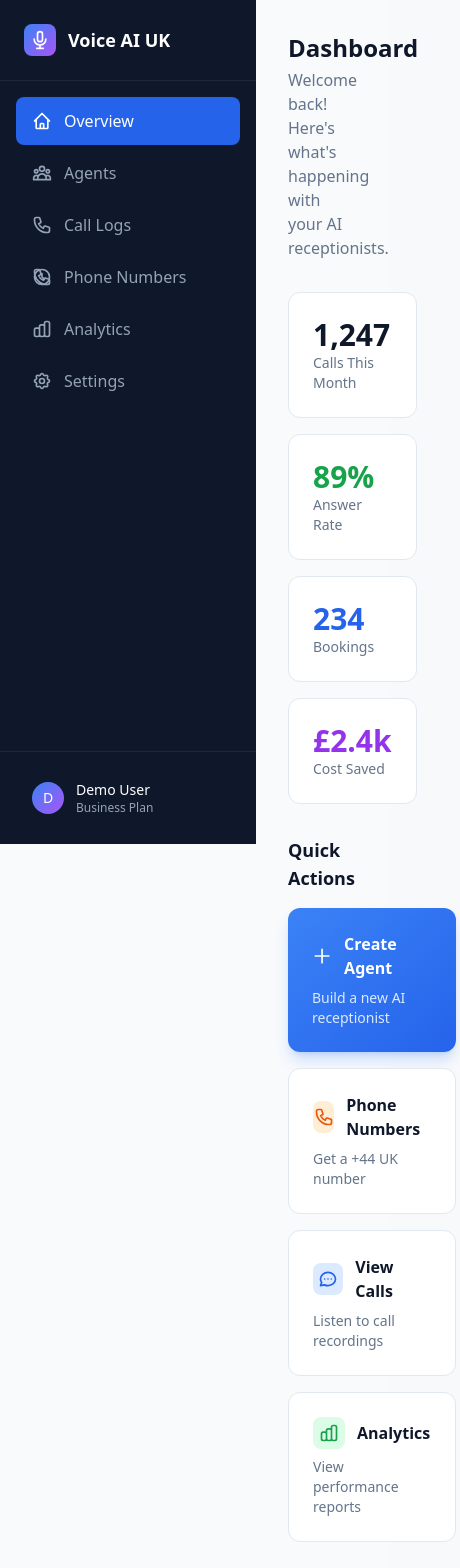
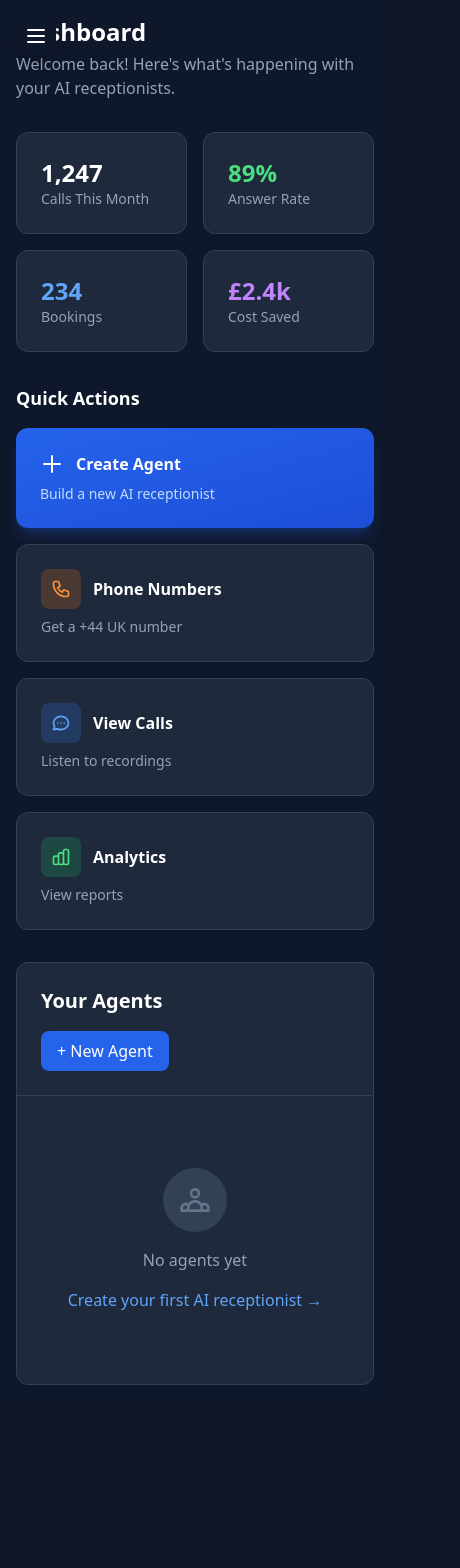
Before and after one commit to brun1988/voice-ai-uk, a Next.js app: page /dashboard in a window 390 px wide. Shown: the top 1568 px of the page, 460 px wide, since content can reach past the window. After the commit the page ends 1401 px from the top, so only its background shows below. Built offline with nearby package versions, Linux system fonts and the light colour scheme.

Commit message:
Add mobile hamburger menu and dark Synthflow theme

```diff
--- a/app/dashboard/layout.tsx
+++ b/app/dashboard/layout.tsx
@@ -6,9 +6,9 @@ export default function DashboardLayout({
   children: React.ReactNode
 }) {
   return (
-    <div className="min-h-screen bg-slate-50">
+    <div className="min-h-screen bg-slate-900">
       <Sidebar />
-      <main className="ml-64">
+      <main className="lg:ml-0">
         {children}
       </main>
     </div>
--- a/app/dashboard/page.tsx
+++ b/app/dashboard/page.tsx
@@ -2,102 +2,102 @@ import Link from 'next/link'
 
 export default function Dashboard() {
   return (
-    <div className="p-8">
+    <div className="p-4 lg:p-8">
       {/* Page Header */}
       <div className="mb-8">
-        <h1 className="text-2xl font-bold text-slate-900">Dashboard</h1>
-        <p className="text-slate-500 mt-1">Welcome back! Here's what's happening with your AI receptionists.</p>
+        <h1 className="text-2xl lg:text-3xl font-bold text-white">Dashboard</h1>
+        <p className="text-slate-400 mt-1">Welcome back! Here's what's happening with your AI receptionists.</p>
       </div>
 
       {/* Stats */}
-      <div className="grid md:grid-cols-4 gap-4 mb-8">
-        <div className="bg-white p-6 rounded-xl border border-slate-200">
-          <div className="text-3xl font-bold text-slate-900">1,247</div>
-          <div className="text-slate-500 text-sm">Calls This Month</div>
+      <div className="grid grid-cols-2 lg:grid-cols-4 gap-4 mb-8">
+        <div className="bg-slate-800 p-6 rounded-xl border border-slate-700">
+          <div className="text-2xl lg:text-3xl font-bold text-white">1,247</div>
+          <div className="text-slate-400 text-sm">Calls This Month</div>
         </div>
-        <div className="bg-white p-6 rounded-xl border border-slate-200">
-          <div className="text-3xl font-bold text-green-600">89%</div>
-          <div className="text-slate-500 text-sm">Answer Rate</div>
+        <div className="bg-slate-800 p-6 rounded-xl border border-slate-700">
+          <div className="text-2xl lg:text-3xl font-bold text-green-400">89%</div>
+          <div className="text-slate-400 text-sm">Answer Rate</div>
         </div>
-        <div className="bg-white p-6 rounded-xl border border-slate-200">
-          <div className="text-3xl font-bold text-blue-600">234</div>
-          <div className="text-slate-500 text-sm">Bookings</div>
+        <div className="bg-slate-800 p-6 rounded-xl border border-slate-700">
+          <div className="text-2xl lg:text-3xl font-bold text-blue-400">234</div>
+          <div className="text-slate-400 text-sm">Bookings</div>
         </div>
-        <div className="bg-white p-6 rounded-xl border border-slate-200">
-          <div className="text-3xl font-bold text-purple-600">£2.4k</div>
-          <div className="text-slate-500 text-sm">Cost Saved</div>
+        <div className="bg-slate-800 p-6 rounded-xl border border-slate-700">
+          <div className="text-2xl lg:text-3xl font-bold text-purple-400">£2.4k</div>
+          <div className="text-slate-400 text-sm">Cost Saved</div>
         </div>
       </div>
 
       {/* Quick Actions */}
       <div className="mb-8">
-        <h2 className="text-lg font-semibold text-slate-900 mb-4">Quick Actions</h2>
-        <div className="grid md:grid-cols-4 gap-4">
-          <Link href="/dashboard/new" className="bg-gradient-to-br from-blue-500 to-blue-600 p-6 rounded-xl text-white hover:from-blue-600 hover:to-blue-700 transition-all shadow-lg shadow-blue-500/25">
+        <h2 className="text-lg font-semibold text-white mb-4">Quick Actions</h2>
+        <div className="grid grid-cols-1 sm:grid-cols-2 lg:grid-cols-4 gap-4">
+          <Link href="/dashboard/new" className="bg-gradient-to-br from-blue-600 to-blue-700 p-6 rounded-xl text-white hover:from-blue-500 hover:to-blue-600 transition-all shadow-lg shadow-blue-600/25 hover:scale-[1.02]">
             <div className="flex items-center gap-3 mb-2">
               <svg className="w-6 h-6" fill="none" stroke="currentColor" viewBox="0 0 24 24">
                 <path strokeLinecap="round" strokeLinejoin="round" strokeWidth={2} d="M12 4v16m8-8H4" />
               </svg>
               <span className="font-semibold">Create Agent</span>
             </div>
-            <div className="text-blue-100 text-sm">Build a new AI receptionist</div>
+            <div className="text-blue-200 text-sm">Build a new AI receptionist</div>
           </Link>
 
-          <Link href="/dashboard/phone-numbers" className="bg-white p-6 rounded-xl border border-slate-200 hover:border-blue-300 hover:shadow-lg transition-all">
+          <Link href="/dashboard/phone-numbers" className="bg-slate-800 p-6 rounded-xl border border-slate-700 hover:border-blue-500 hover:bg-slate-700 transition-all hover:scale-[1.02]">
             <div className="flex items-center gap-3 mb-2">
-              <div className="w-8 h-8 bg-orange-100 rounded-lg flex items-center justify-center">
-                <svg className="w-5 h-5 text-orange-600" fill="none" stroke="currentColor" viewBox="0 0 24 24">
+              <div className="w-10 h-10 bg-orange-500/20 rounded-lg flex items-center justify-center">
+                <svg className="w-5 h-5 text-orange-400" fill="none" stroke="currentColor" viewBox="0 0 24 24">
                   <path strokeLinecap="round" strokeLinejoin="round" strokeWidth={2} d="M3 5a2 2 0 012-2h3.28a1 1 0 01.948.684l1.498 4.493a1 1 0 01-.502 1.21l-2.257 1.13a11.042 11.042 0 005.516 5.516l1.13-2.257a1 1 0 011.21-.502l4.493 1.498a1 1 0 01.684.949V19a2 2 0 01-2 2h-1C9.716 21 3 14.284 3 6V5z" />
                 </svg>
               </div>
-              <span className="font-semibold text-slate-900">Phone Numbers</span>
+              <span className="font-semibold text-white">Phone Numbers</span>
             </div>
-            <div className="text-slate-500 text-sm">Get a +44 UK number</div>
+            <div className="text-slate-400 text-sm">Get a +44 UK number</div>
           </Link>
 
-          <Link href="/dashboard/calls" className="bg-white p-6 rounded-xl border border-slate-200 hover:border-blue-300 hover:shadow-lg transition-all">
+          <Link href="/dashboard/calls" className="bg-slate-800 p-6 rounded-xl border border-slate-700 hover:border-blue-500 hover:bg-slate-700 transition-all hover:scale-[1.02]">
             <div className="flex items-center gap-3 mb-2">
-              <div className="w-8 h-8 bg-blue-100 rounded-lg flex items-center justify-center">
-                <svg className="w-5 h-5 text-blue-600" fill="none" stroke="currentColor" viewBox="0 0 24 24">
+              <div className="w-10 h-10 bg-blue-500/20 rounded-lg flex items-center justify-center">
+                <svg className="w-5 h-5 text-blue-400" fill="none" stroke="currentColor" viewBox="0 0 24 24">
                   <path strokeLinecap="round" strokeLinejoin="round" strokeWidth={2} d="M8 12h.01M12 12h.01M16 12h.01M21 12c0 4.418-4.03 8-9 8a9.863 9.863 0 01-4.255-.949L3 20l1.395-3.72C3.512 15.042 3 13.574 3 12c0-4.418 4.03-8 9-8s9 3.582 9 8z" />
                 </svg>
               </div>
-              <span className="font-semibold text-slate-900">View Calls</span>
+              <span className="font-semibold text-white">View Calls</span>
             </div>
-            <div className="text-slate-500 text-sm">Listen to call recordings</div>
+            <div className="text-slate-400 text-sm">Listen to recordings</div>
           </Link>
 
-          <Link href="/dashboard/analytics" className="bg-white p-6 rounded-xl border border-slate-200 hover:border-blue-300 hover:shadow-lg transition-all">
+          <Link href="/dashboard/analytics" className="bg-slate-800 p-6 rounded-xl border border-slate-700 hover:border-blue-500 hover:bg-slate-700 transition-all hover:scale-[1.02]">
             <div className="flex items-center gap-3 mb-2">
-              <div className="w-8 h-8 bg-green-100 rounded-lg flex items-center justify-center">
-                <svg className="w-5 h-5 text-green-600" fill="none" stroke="currentColor" viewBox="0 0 24 24">
+              <div className="w-10 h-10 bg-green-500/20 rounded-lg flex items-center justify-center">
+                <svg className="w-5 h-5 text-green-400" fill="none" stroke="currentColor" viewBox="0 0 24 24">
                   <path strokeLinecap="round" strokeLinejoin="round" strokeWidth={2} d="M9 19v-6a2 2 0 00-2-2H5a2 2 0 00-2 2v6a2 2 0 002 2h2a2 2 0 002-2zm0 0V9a2 2 0 012-2h2a2 2 0 012 2v10m-6 0a2 2 0 002 2h2a2 2 0 002-2m0 0V5a2 2 0 012-2h2a2 2 0 012 2v14a2 2 0 01-2 2h-2a2 2 0 01-2-2z" />
                 </svg>
               </div>
-              <span className="font-semibold text-slate-900">Analytics</span>
+              <span className="font-semibold text-white">Analytics</span>
             </div>
-            <div className="text-slate-500 text-sm">View performance reports</div>
+            <div className="text-slate-400 text-sm">View reports</div>
           </Link>
         </div>
       </div>
 
       {/* Agents */}
-      <div className="bg-white rounded-xl border border-slate-200">
-        <div className="p-6 border-b border-slate-200 flex justify-between items-center">
-          <h2 className="text-xl font-semibold text-slate-900">Your Agents</h2>
-          <Link href="/dashboard/new" className="px-4 py-2 bg-blue-600 text-white rounded-lg hover:bg-blue-700 transition-colors">
+      <div className="bg-slate-800 rounded-xl border border-slate-700">
+        <div className="p-6 border-b border-slate-700 flex flex-col sm:flex-row justify-between items-start sm:items-center gap-4">
+          <h2 className="text-xl font-semibold text-white">Your Agents</h2>
+          <Link href="/dashboard/new" className="px-4 py-2 bg-blue-600 text-white rounded-lg hover:bg-blue-500 transition-colors whitespace-nowrap">
             + New Agent
           </Link>
         </div>
         <div className="p-6">
           <div className="text-center py-12">
-            <div className="w-16 h-16 bg-slate-100 rounded-full flex items-center justify-center mx-auto mb-4">
-              <svg className="w-8 h-8 text-slate-400" fill="none" stroke="currentColor" viewBox="0 0 24 24">
+            <div className="w-16 h-16 bg-slate-700 rounded-full flex items-center justify-center mx-auto mb-4">
+              <svg className="w-8 h-8 text-slate-500" fill="none" stroke="currentColor" viewBox="0 0 24 24">
                 <path strokeLinecap="round" strokeLinejoin="round" strokeWidth={2} d="M17 20h5v-2a3 3 0 00-5.356-1.857M17 20H7m10 0v-2c0-.656-.126-1.283-.356-1.857M7 20H2v-2a3 3 0 015.356-1.857M7 20v-2c0-.656.126-1.283.356-1.857m0 0a5.002 5.002 0 019.288 0M15 7a3 3 0 11-6 0 3 3 0 016 0z" />
               </svg>
             </div>
-            <p className="text-slate-500 mb-4">No agents yet</p>
-            <Link href="/dashboard/new" className="text-blue-600 hover:underline font-medium">
+            <p className="text-slate-400 mb-4">No agents yet</p>
+            <Link href="/dashboard/new" className="text-blue-400 hover:text-blue-300 font-medium">
               Create your first AI receptionist →
             </Link>
           </div>
--- a/app/globals.css
+++ b/app/globals.css
@@ -2,30 +2,35 @@
 @tailwind components;
 @tailwind utilities;
 
+/* Synthflow-inspired theme */
 :root {
-  /* Synthflow-inspired: Blue, White & Gentle Purple */
-  --background: 220 30% 98%;
-  --foreground: 222 47% 11%;
-  --border: 214 32% 91%;
-
-  /* Brand colors */
-  --primary: 217 91% 60%;      /* Blue */
-  --primary-hover: 217 91% 50%;
-  --secondary: 263 70% 50%;   /* Gentle Purple */
-  --secondary-hover: 263 70% 40%;
-  --accent: 190 70% 45%;       /* Teal accent */
-
-  /* Sidebar */
-  --sidebar-bg: 222 47% 11%;
-  --sidebar-text: 0 0% 100%;
-  --sidebar-hover: 217 91% 20%;
-
-  /* Cards */
-  --card-bg: 0 0% 100%;
-  --card-border: 214 32% 91%;
+  --background: 222 47% 11%;      /* Dark slate */
+  --foreground: 210 40% 98%;      /* Light text */
+  --card: 217 33% 17%;           /* Dark card */
+  --card-foreground: 210 40% 98%;
+  --primary: 217 91% 60%;        /* Blue */
+  --primary-foreground: 0 0% 100%;
+  --secondary: 263 70% 60%;       /* Purple */
+  --secondary-foreground: 0 0% 100%;
+  --muted: 217 33% 17%;
+  --muted-foreground: 215 20% 65%;
+  --accent: 217 33% 17%;
+  --accent-foreground: 210 40% 98%;
+  --destructive: 0 63% 31%;
+  --destructive-foreground: 210 40% 98%;
+  --border: 217 33% 22%;
+  --input: 217 33% 17%;
+  --ring: 217 91% 60%;
 }
 
 body {
+  background: hsl(var(--background));
   color: hsl(var(--foreground));
-  background: hsl(var(--background));
 }
+
+/* Smooth transitions */
+* {
+  transition-property: background-color, border-color, color, fill, stroke;
+  transition-timing-function: cubic-bezier(0.4, 0, 0.2, 1);
+  transition-duration: 150ms;
+}
--- a/components/Sidebar.tsx
+++ b/components/Sidebar.tsx
@@ -1,5 +1,6 @@
 'use client'
 
+import { useState } from 'react'
 import Link from 'next/link'
 import { usePathname } from 'next/navigation'
 
@@ -14,12 +15,43 @@ const navItems = [
 
 export default function Sidebar() {
   const pathname = usePathname()
+  const [mobileOpen, setMobileOpen] = useState(false)
 
   return (
-    <aside className="w-64 bg-slate-900 text-white min-h-screen fixed left-0 top-0 flex flex-col">
+    <>
+      {/* Mobile menu button */}
+      <button
+        onClick={() => setMobileOpen(!mobileOpen)}
+        className="lg:hidden fixed top-4 left-4 z-50 p-2 bg-slate-900 text-white rounded-lg shadow-lg"
+      >
+        <svg className="w-6 h-6" fill="none" stroke="currentColor" viewBox="0 0 24 24">
+          {mobileOpen ? (
+            <path strokeLinecap="round" strokeLinejoin="round" strokeWidth={2} d="M6 18L18 6M6 6l12 12" />
+          ) : (
+            <path strokeLinecap="round" strokeLinejoin="round" strokeWidth={2} d="M4 6h16M4 12h16M4 18h16" />
+          )}
+        </svg>
+      </button>
+
+      {/* Backdrop */}
+      {mobileOpen && (
+        <div
+          className="lg:hidden fixed inset-0 bg-black/50 z-30"
+          onClick={() => setMobileOpen(false)}
+        />
+      )}
+
+      {/* Sidebar */}
+      <aside className={`
+        fixed lg:static inset-y-0 left-0 z-40
+        w-64 bg-slate-900 text-white
+        transform transition-transform duration-200 ease-in-out
+        ${mobileOpen ? 'translate-x-0' : '-translate-x-full lg:translate-x-0'}
+        flex flex-col
+      `}>
         {/* Logo */}
         <div className="p-6 border-b border-slate-800">
-        <Link href="/dashboard" className="flex items-center gap-3">
+          <Link href="/dashboard" className="flex items-center gap-3" onClick={() => setMobileOpen(false)}>
             <div className="w-8 h-8 bg-gradient-to-br from-blue-500 to-purple-500 rounded-lg flex items-center justify-center">
               <svg className="w-5 h-5 text-white" fill="none" stroke="currentColor" viewBox="0 0 24 24">
                 <path strokeLinecap="round" strokeLinejoin="round" strokeWidth={2} d="M19 11a7 7 0 01-7 7m0 0a7 7 0 01-7-7m7 7v4m0 0H8m4 0h4m-4-8a3 3 0 01-3-3V5a3 3 0 116 0v6a3 3 0 01-3 3z" />
@@ -30,7 +62,7 @@ export default function Sidebar() {
         </div>
 
         {/* Navigation */}
-      <nav className="flex-1 p-4">
+        <nav className="flex-1 p-4 overflow-y-auto">
           <ul className="space-y-1">
             {navItems.map((item) => {
               const isActive = pathname === item.href || (item.href !== '/dashboard' && pathname.startsWith(item.href))
@@ -38,6 +70,7 @@ export default function Sidebar() {
                 <li key={item.href}>
                   <Link
                     href={item.href}
+                    onClick={() => setMobileOpen(false)}
                     className={`flex items-center gap-3 px-4 py-3 rounded-lg transition-colors ${
                       isActive
                         ? 'bg-blue-600 text-white'
@@ -68,5 +101,6 @@ export default function Sidebar() {
           </div>
         </div>
       </aside>
+    </>
   )
 }
```
Lines whose indentation alone changed are shown as unchanged.
